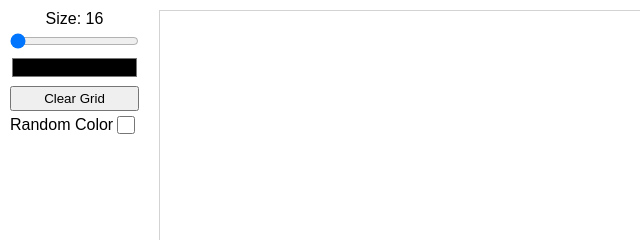
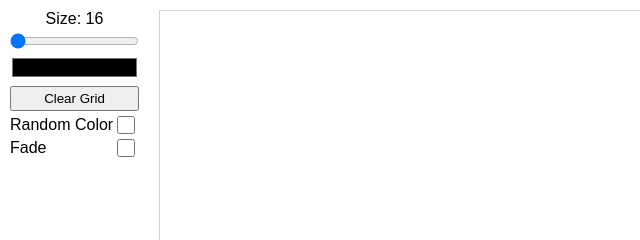
Before and after one commit to wpognonec/odin-etch-a-sketch, a plain HTML site: page index.html in a window 1280 px wide. Shown: the top 240 px of the page, 0-640 px from the left. Drawn offline with Linux system fonts and the light colour scheme.

Commit message:
Added fade option

```diff
--- a/index.html
+++ b/index.html
@@ -17,6 +17,10 @@
       <label for="randomColor">Random Color </label>
       <input type="checkbox" name="randomColor" id="randomColor">
     </div>
+    <div class="fade">
+      <label for="fade">Fade </label>
+      <input type="checkbox" name="fade" id="fade">
+    </div>
   </div>
   <div class="outer">
 
--- a/script.js
+++ b/script.js
@@ -3,6 +3,7 @@ let sizeDiv = document.querySelector(".sizeDiv");
 let input = document.querySelector("input#size");
 let color = document.querySelector("input#color");
 let randomColor = document.querySelector("#randomColor");
+let fade = document.querySelector("#fade");
 let gridSize = 16
 
 clearButton.addEventListener("click", () => {
@@ -47,11 +48,15 @@ function createGrid(size) {
         if (e.target.className !== "wrapper") {
           if (randomColor.checked) e.target.style.backgroundColor = getRandomColor()
           else e.target.style.backgroundColor = color.value
+          if (fade.checked) e.target.style.opacity = e.target.style.opacity ? parseFloat(e.target.style.opacity) + 0.1 : 0.1
+          else e.target.style.opacity = 1
+
         }
       }
       if (e.buttons === 2) {
         if (e.target.className !== "wrapper") {
           e.target.style.backgroundColor = "white"
+          e.target.style.opacity = null
         }
       }
     })
--- a/style.css
+++ b/style.css
@@ -31,8 +31,9 @@ body {
   box-sizing: border-box;
 }
 
-.randomColor {
+.randomColor, .fade {
   display: flex;
+  justify-content: space-between;
 }
 
 button {
```
